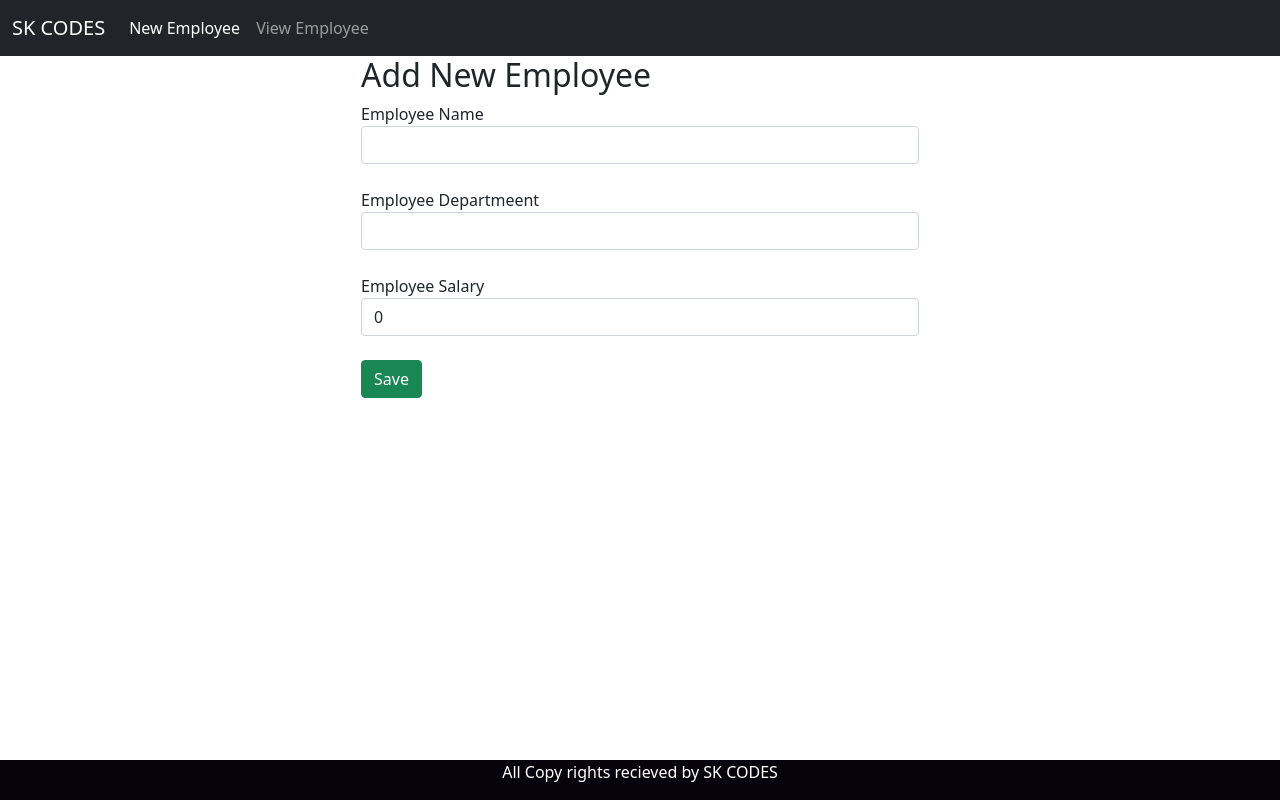
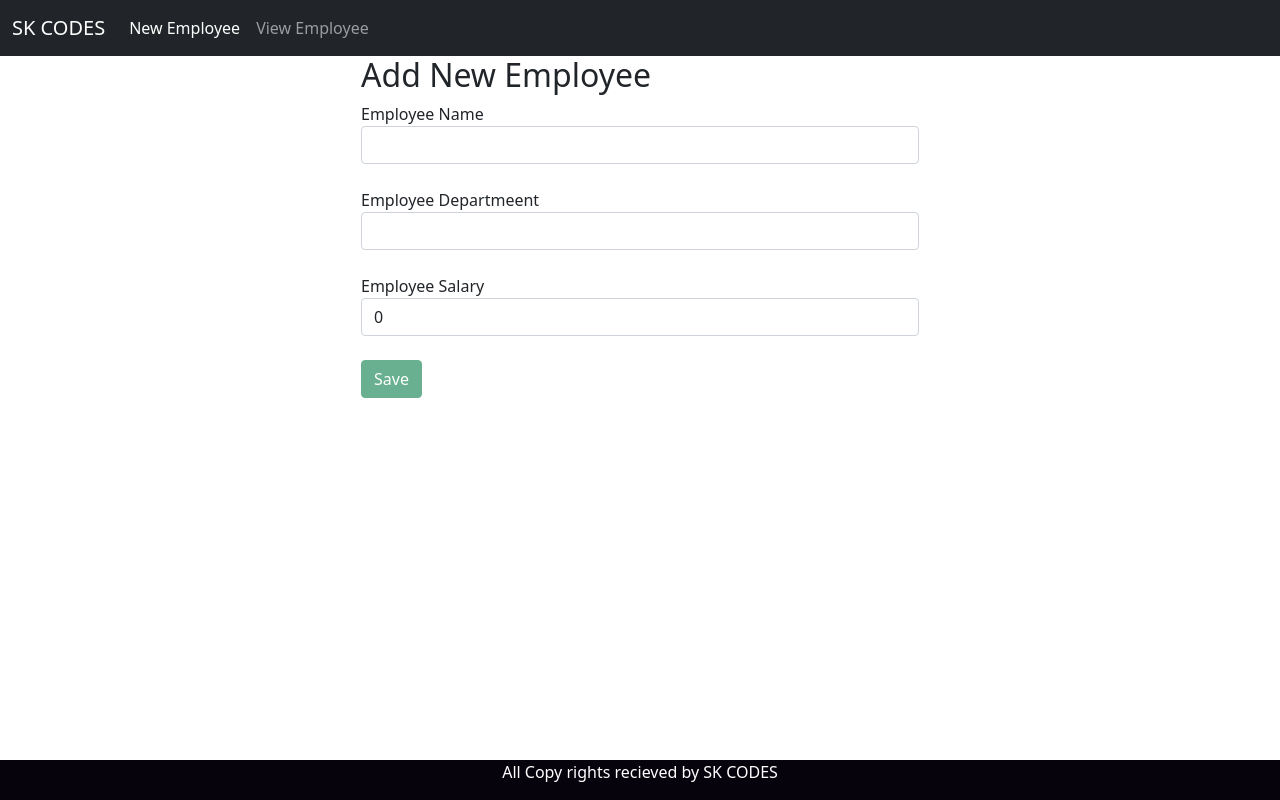
Before and after one commit to Sasikumar-s/Employee-Frontend, an Angular app: page /new-employee in a window 1280 px wide. Built offline with nearby package versions, Linux system fonts and the light colour scheme.

Commit message:
Validation Added

```diff
--- a/src/app/new-employee/new-employee.component.html
+++ b/src/app/new-employee/new-employee.component.html
@@ -12,7 +12,7 @@
         <label>Employee Salary</label>
         <input type="number" class="form-control" [(ngModel)]="employee.empSalary" name="empSalary">
         <br>
-        <button type="submit" class="btn btn-success">Save</button>
+        <button type="submit" class="btn btn-success" [disabled]="employee.empName===''" [disabled]="employee.empDept===''">Save</button>
     </form>
 </div>
 </div>
--- a/src/app/update-employee/update-employee.component.html
+++ b/src/app/update-employee/update-employee.component.html
@@ -12,7 +12,7 @@
         <label>Employee Salary</label>
         <input type="number" class="form-control" [(ngModel)]="employee.empSalary" name="empSalary">
         <br>
-        <button type="submit" class="btn btn-success">Save</button>
+        <button type="submit" class="btn btn-success" [disabled]="employee.empName===''" [disabled]="employee.empDept===''">Save</button>
     </form>
 </div>
 </div>
```
